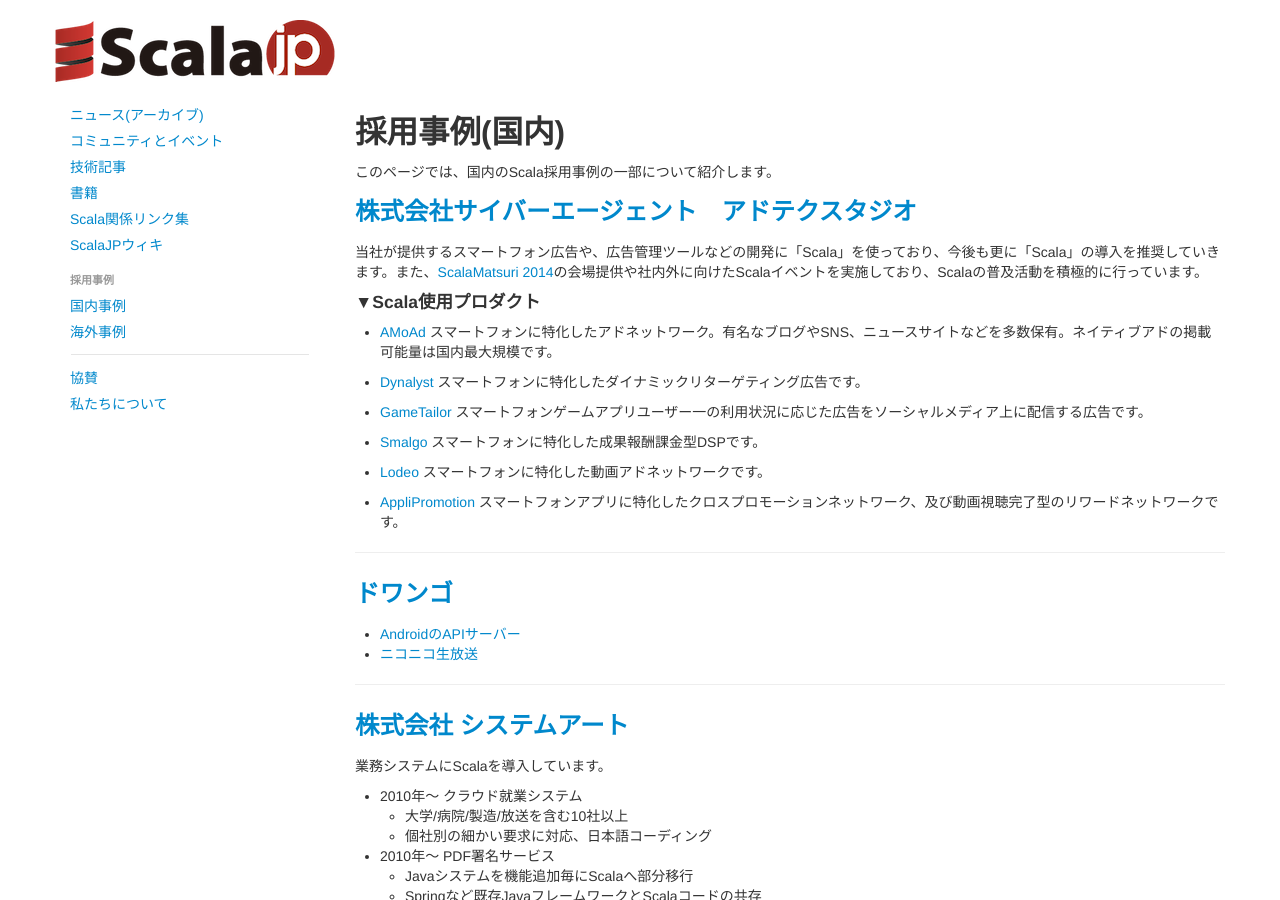
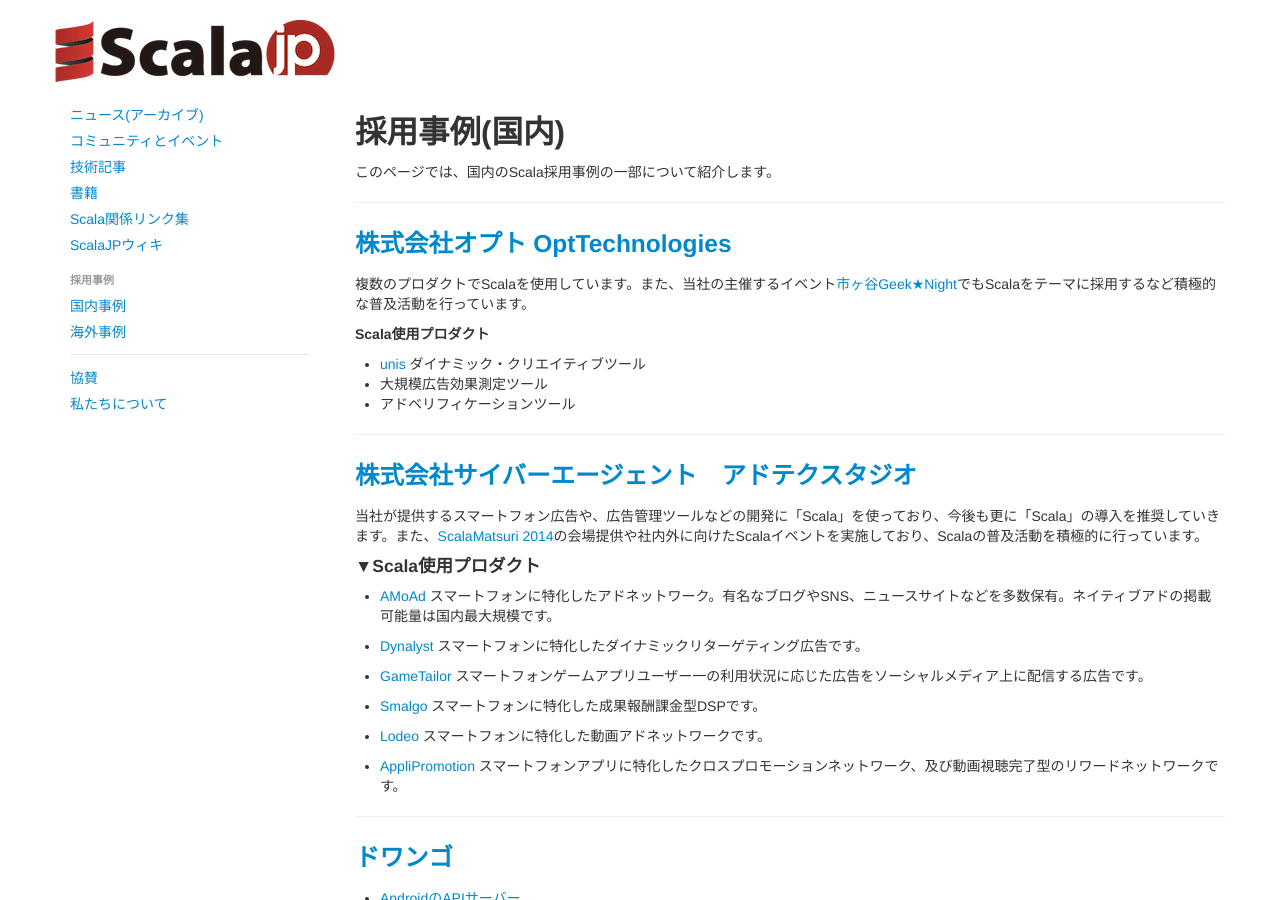
Before and after one commit to scalajp/scalajp, a Jekyll site: the page built from scala-cases-in-japan.md, in a window 1280 px wide and 900 px high. Built offline with Jekyll 4.4.1, drawn with Linux system fonts in a browser that asks for light colours; nearby versions of some CDN libraries; Markdown is read by kramdown in place of the engine named in the settings; comment, search, counter and statistics services are not loaded.

Commit message:
added Opt to scala-cases-in-japan

```diff
--- a/scala-cases-in-japan.md
+++ b/scala-cases-in-japan.md
@@ -8,6 +8,18 @@
 
 このページでは、国内のScala採用事例の一部について紹介します。
 
+---
+###[株式会社オプト OptTechnologies](https://www.opt.ne.jp/opttechnologies/)
+
+複数のプロダクトでScalaを使用しています。また、当社の主催するイベント[市ヶ谷Geek★Night](http://ichigayageek.connpass.com)でもScalaをテーマに採用するなど積極的な普及活動を行っています。
+
+**Scala使用プロダクト**
+
+* [unis](http://lp.unis.tokyo) ダイナミック・クリエイティブツール
+* 大規模広告効果測定ツール
+* アドベリフィケーションツール
+
+----
 ###[株式会社サイバーエージェント　アドテクスタジオ](http://www.cyberagent.co.jp/recruit/special/career_adtech/)
 
 当社が提供するスマートフォン広告や、広告管理ツールなどの開発に「Scala」を使っており、今後も更に「Scala」の導入を推奨していきます。また、[ScalaMatsuri 2014](http://scalamatsuri.org/)の会場提供や社内外に向けたScalaイベントを実施しており、Scalaの普及活動を積極的に行っています。
```
